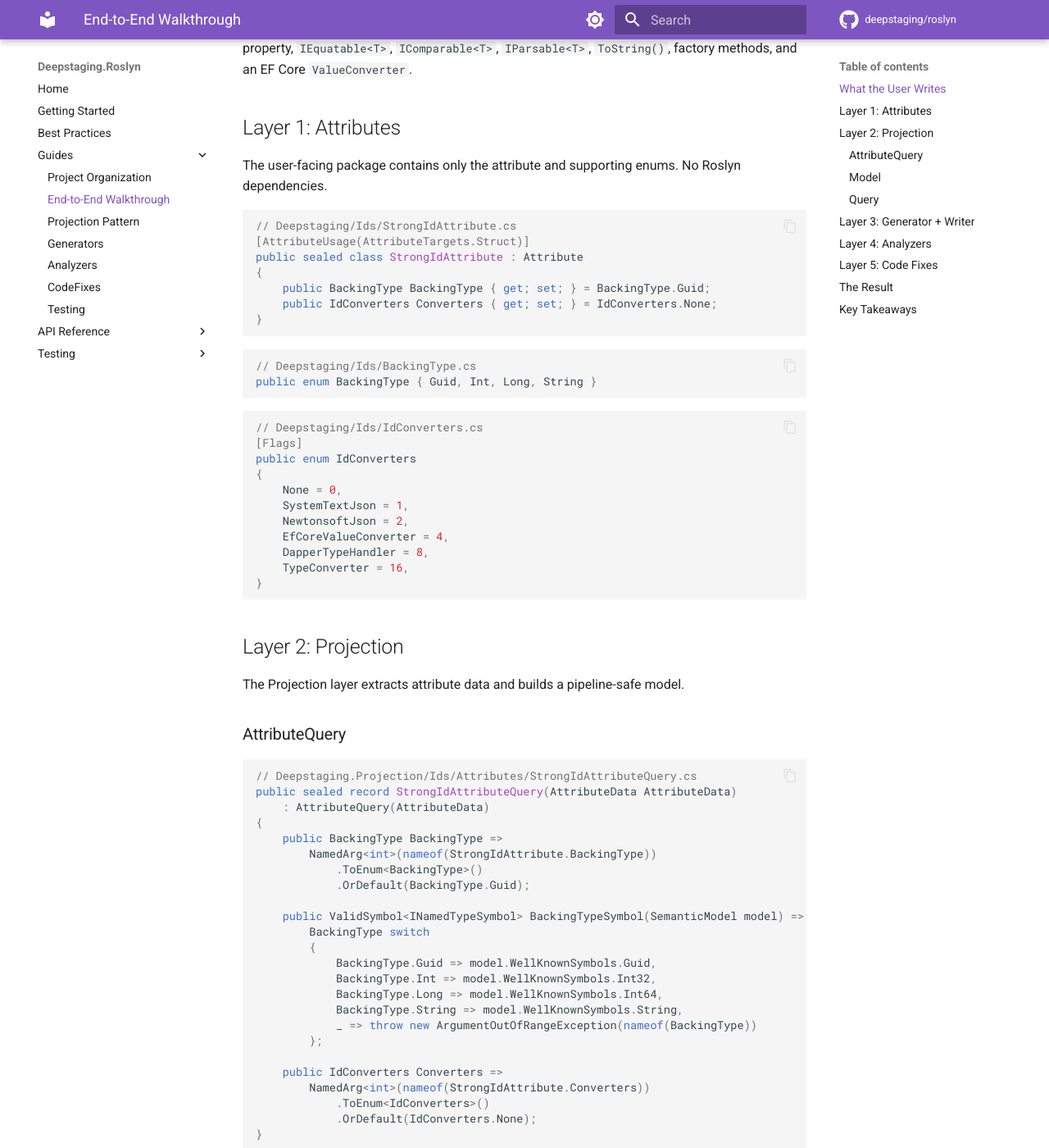
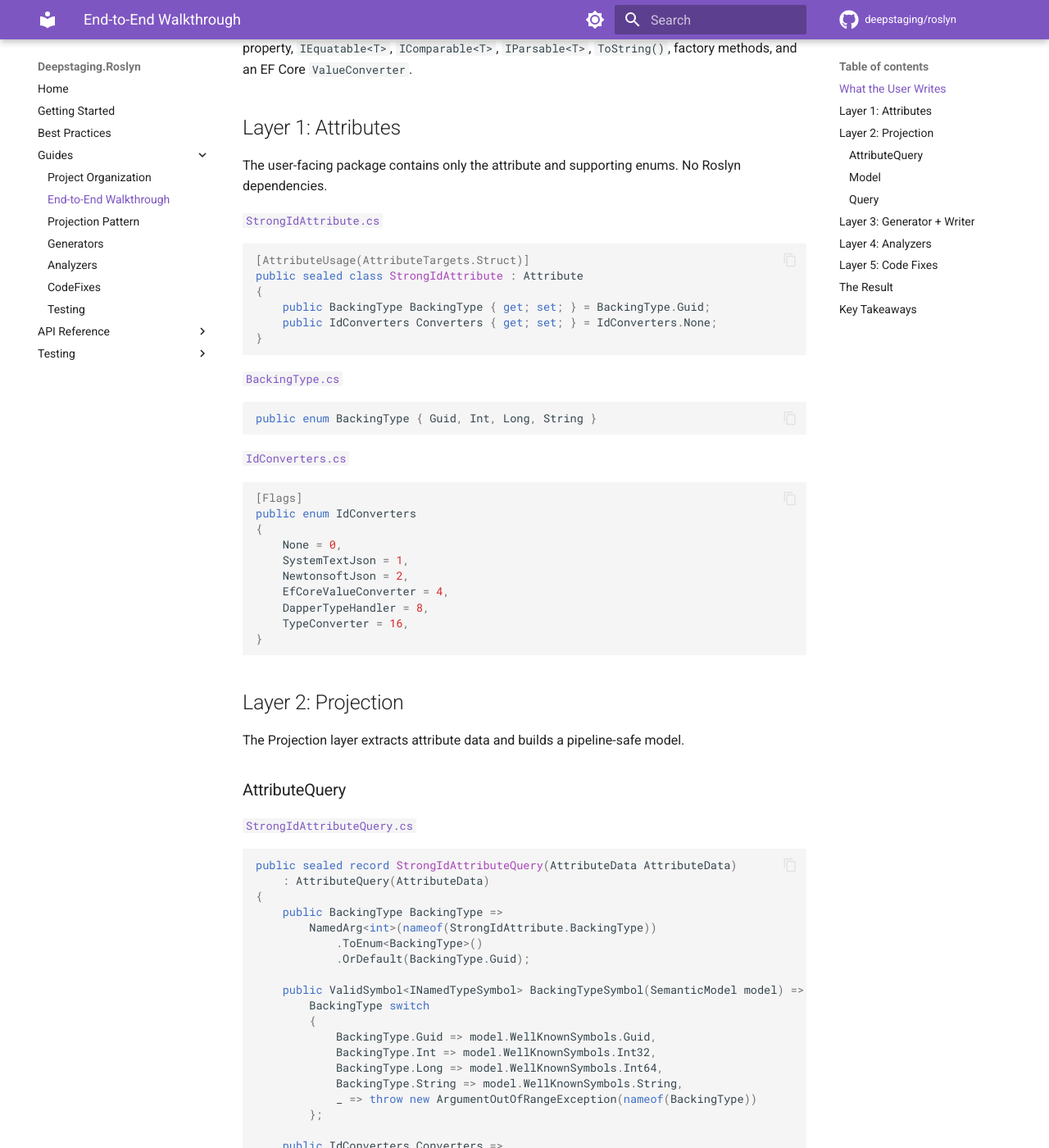
Before and after one commit to deepstaging/roslyn, an MkDocs documentation site: the page built from docs/guides/end-to-end.md, in a window 1280 px wide and 1400 px high, scrolled down 599 px. Shown: the whole window at 82% size. Built offline with MkDocs 1.6.1 and Material for MkDocs 9.7.7, drawn with Linux system fonts in a browser that asks for light colours; comment, search, counter and statistics services are not loaded; some of the changed text lies outside the part shown.

Commit message:
docs: link source file comments to GitHub in end-to-end guide
Replace inline path comments with clickable links that open in a
new tab, pointing to the source files in deepstaging/deepstaging.

Co-authored-by: Copilot <223556219+Copilot@users.noreply.github.com>

````diff
--- a/docs/guides/end-to-end.md
+++ b/docs/guides/end-to-end.md
@@ -25,8 +25,9 @@ That's all the user writes. The generator produces the full implementation: cons
 
 The user-facing package contains only the attribute and supporting enums. No Roslyn dependencies.
 
+<a href="https://github.com/deepstaging/deepstaging/blob/main/src/Deepstaging/Ids/StrongIdAttribute.cs" target="_blank">`StrongIdAttribute.cs`</a>
+
 ```csharp
-// Deepstaging/Ids/StrongIdAttribute.cs
 [AttributeUsage(AttributeTargets.Struct)]
 public sealed class StrongIdAttribute : Attribute
 {
@@ -35,13 +36,15 @@ public sealed class StrongIdAttribute : Attribute
 }
 ```
 
+<a href="https://github.com/deepstaging/deepstaging/blob/main/src/Deepstaging/Ids/BackingType.cs" target="_blank">`BackingType.cs`</a>
+
 ```csharp
-// Deepstaging/Ids/BackingType.cs
 public enum BackingType { Guid, Int, Long, String }
 ```
 
+<a href="https://github.com/deepstaging/deepstaging/blob/main/src/Deepstaging/Ids/IdConverters.cs" target="_blank">`IdConverters.cs`</a>
+
 ```csharp
-// Deepstaging/Ids/IdConverters.cs
 [Flags]
 public enum IdConverters
 {
@@ -60,8 +63,9 @@ The Projection layer extracts attribute data and builds a pipeline-safe model.
 
 ### AttributeQuery
 
+<a href="https://github.com/deepstaging/deepstaging/blob/main/src/Deepstaging.Projection/Ids/Attributes/StrongIdAttributeQuery.cs" target="_blank">`StrongIdAttributeQuery.cs`</a>
+
 ```csharp
-// Deepstaging.Projection/Ids/Attributes/StrongIdAttributeQuery.cs
 public sealed record StrongIdAttributeQuery(AttributeData AttributeData)
     : AttributeQuery(AttributeData)
 {
@@ -89,8 +93,9 @@ public sealed record StrongIdAttributeQuery(AttributeData AttributeData)
 
 ### Model
 
+<a href="https://github.com/deepstaging/deepstaging/blob/main/src/Deepstaging.Projection/Ids/Models/StrongIdModel.cs" target="_blank">`StrongIdModel.cs`</a>
+
 ```csharp
-// Deepstaging.Projection/Ids/Models/StrongIdModel.cs
 [PipelineModel]
 public sealed record StrongIdModel
 {
@@ -105,8 +110,9 @@ public sealed record StrongIdModel
 
 ### Query
 
+<a href="https://github.com/deepstaging/deepstaging/blob/main/src/Deepstaging.Projection/Ids/Queries.cs" target="_blank">`Queries.cs`</a>
+
 ```csharp
-// Deepstaging.Projection/Ids/Queries.cs
 extension(ValidSymbol<INamedTypeSymbol> symbol)
 {
     public StrongIdModel ToStrongIdModel(SemanticModel model) =>
@@ -129,8 +135,9 @@ extension(ValidSymbol<INamedTypeSymbol> symbol)
 
 The generator is thin — 14 lines of wiring:
 
+<a href="https://github.com/deepstaging/deepstaging/blob/main/src/Deepstaging.Generators/StrongIdGenerator.cs" target="_blank">`StrongIdGenerator.cs`</a>
+
 ```csharp
-// Deepstaging.Generators/StrongIdGenerator.cs
 [Generator]
 public sealed class StrongIdGenerator : IIncrementalGenerator
 {
@@ -152,8 +159,9 @@ public sealed class StrongIdGenerator : IIncrementalGenerator
 
 The writer does the heavy lifting:
 
+<a href="https://github.com/deepstaging/deepstaging/blob/main/src/Deepstaging.Generators/Writers/Ids/StrongIdWriter.cs" target="_blank">`StrongIdWriter.cs`</a>
+
 ```csharp
-// Deepstaging.Generators/Writers/Ids/StrongIdWriter.cs
 extension(StrongIdModel model)
 {
     public OptionalEmit WriteStrongId()
````
